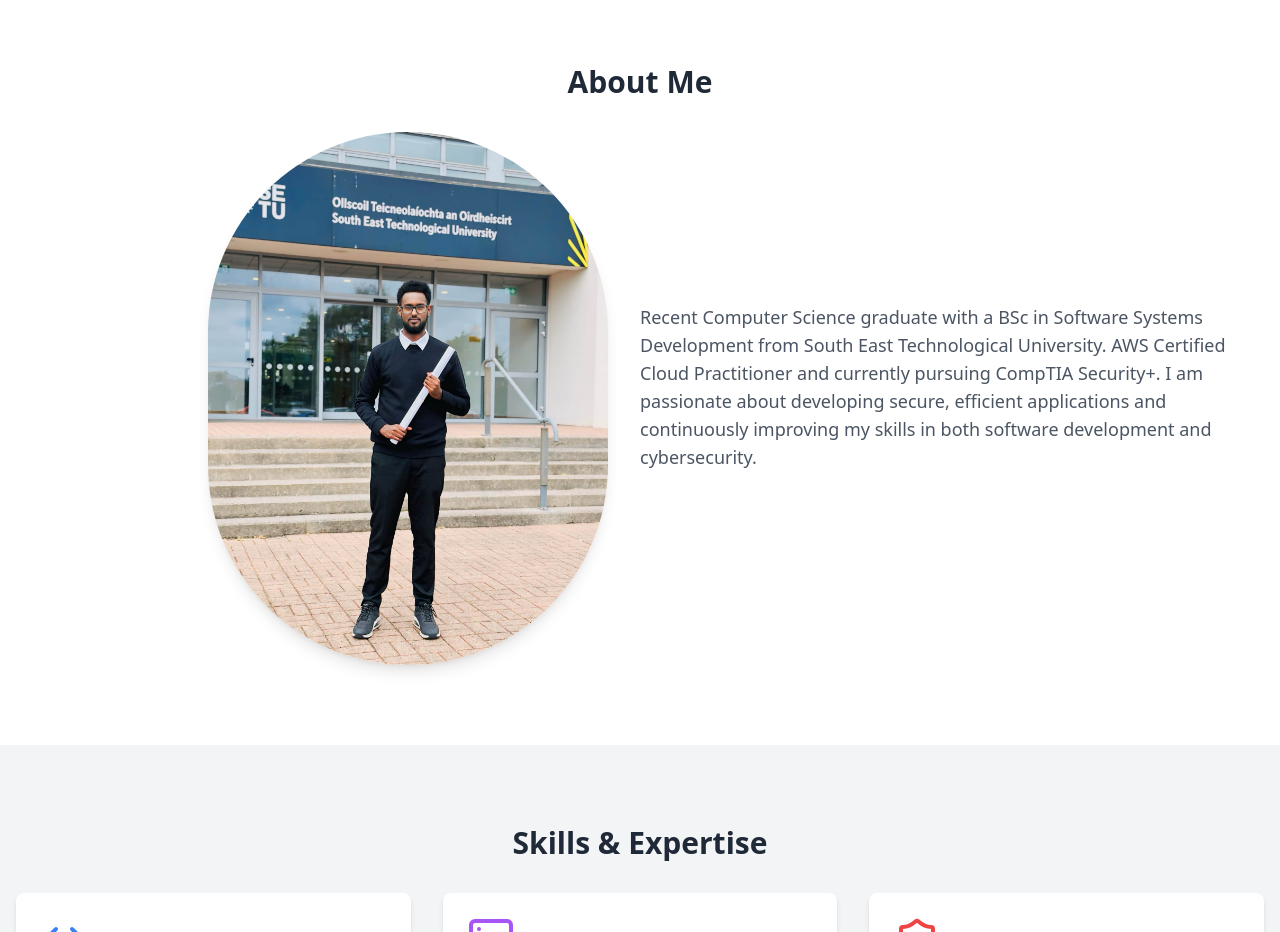
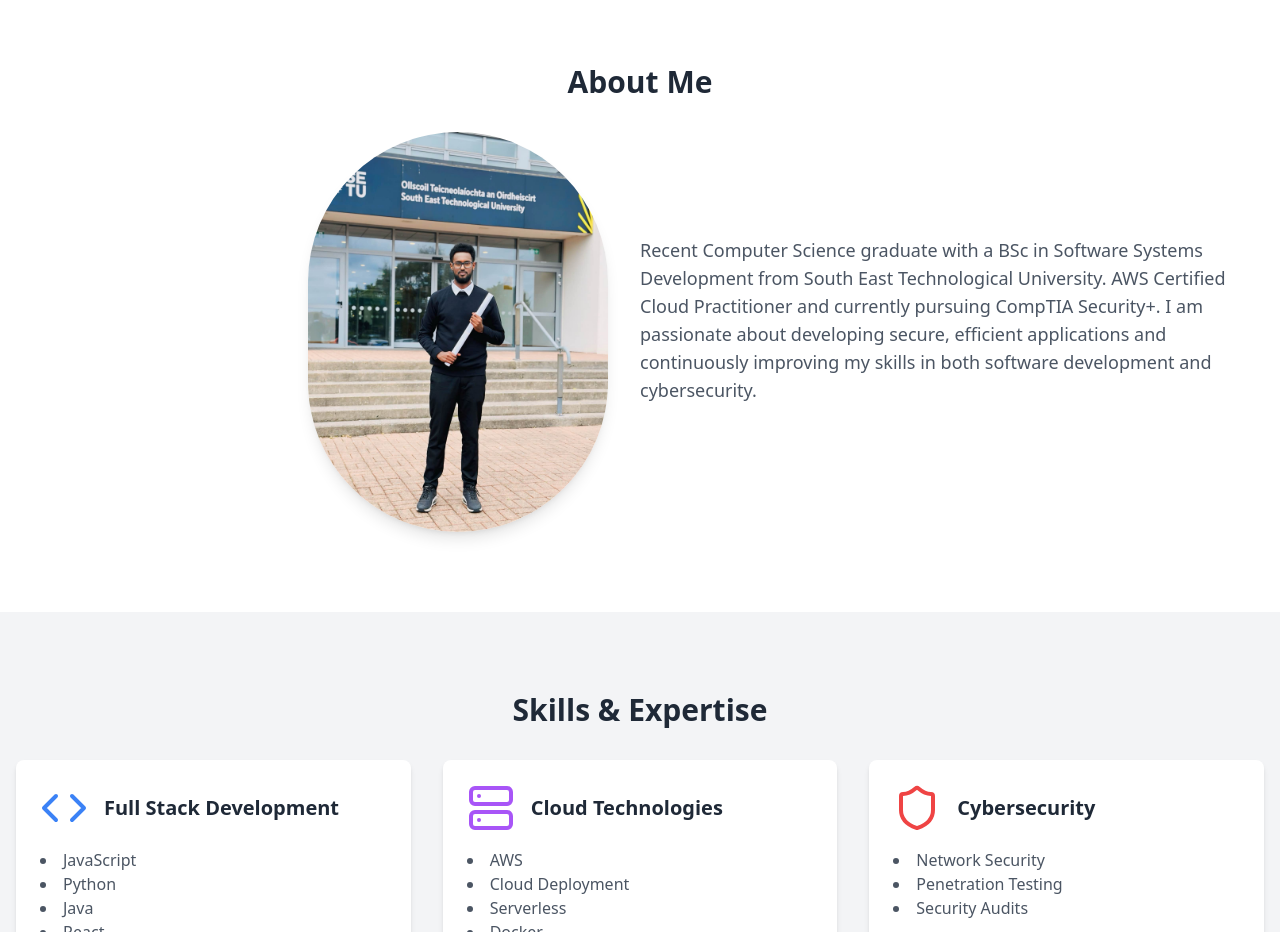
Before and after one commit to Maxamed-Maxamed/myportfolio, a Next.js app: page / in a window 1280 px wide. Shown: the part 880-1812 px from the top of the page. Built offline with nearby package versions, Linux system fonts and the light colour scheme.

Commit message:
Updated image src and dimensions in PortfolioComponent

```diff
--- a/components/portfolio.tsx
+++ b/components/portfolio.tsx
@@ -58,11 +58,11 @@ export function PortfolioComponent() {
             <div className="flex flex-col md:flex-row items-center justify-between">
             <div className="md:w-1/2 mb-8 md:mb-0 flex justify-center md:justify-end md:pr-8">
             <Image
-                  src="/mine.jpeg"
+                  src="/mine.jpeg?height=400&width=400"
                   alt="Maxamed Maxamed"
-                  width={400}
-                  height={400}
-                  className="rounded-full shadow-lg object-center"
+                  width={300}
+                  height={300}
+                  className="rounded-full  shadow-lg object-center "
                 />
               </div>
               <div className="md:w-1/2">
```
